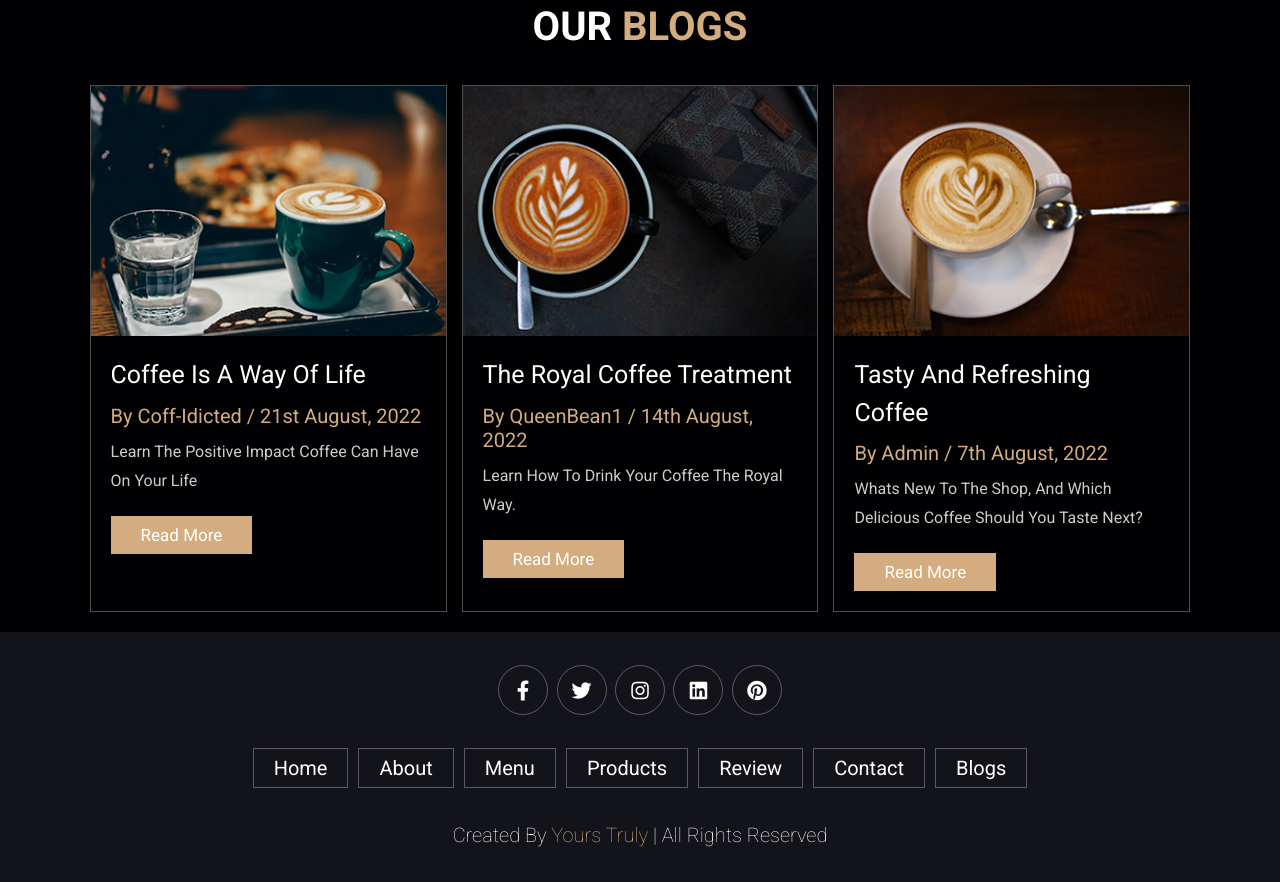
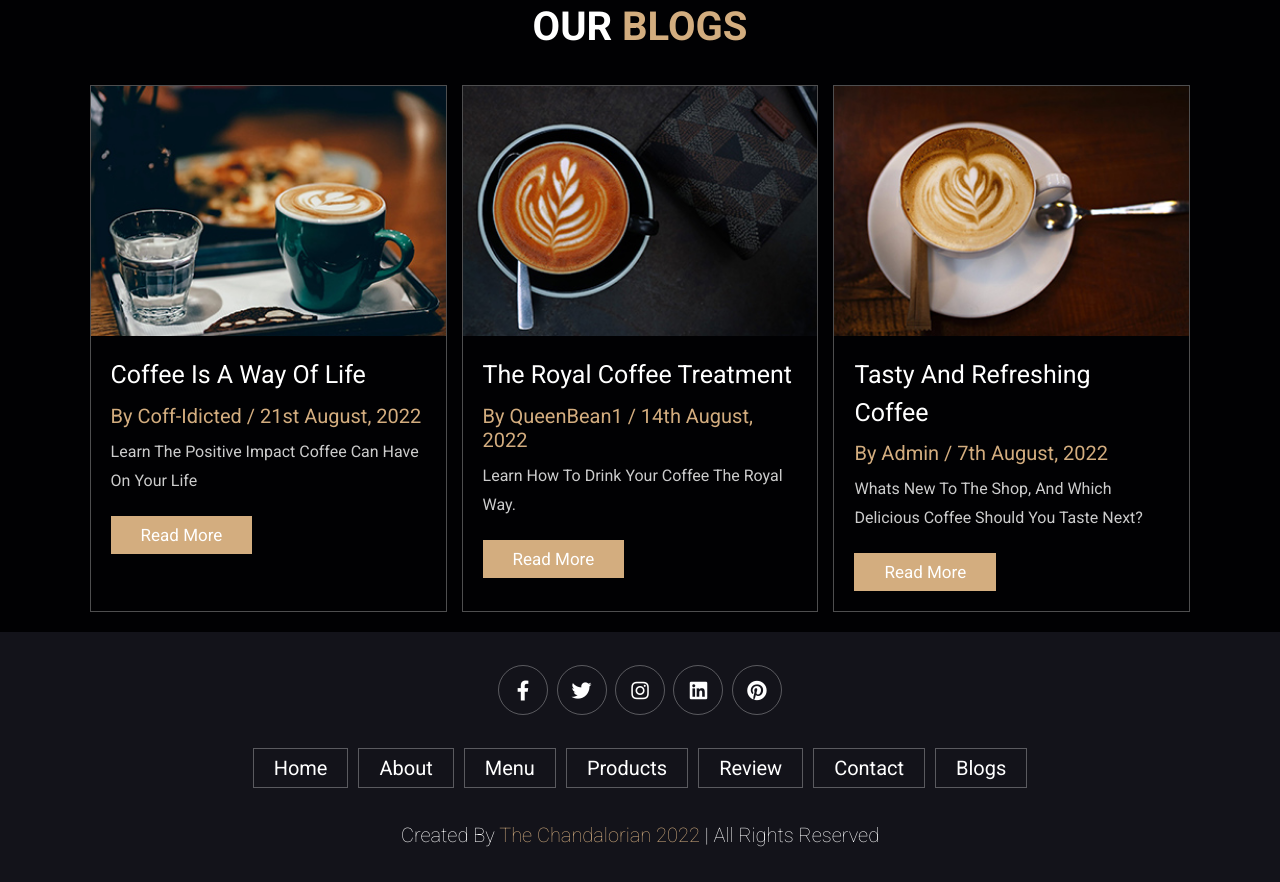
Before and after one commit to TheChandalorian/Coffee_Shop_Site, a plain HTML site: page index.html in a window 1280 px wide. Shown: the part 3933-4815 px from the top of the page. Drawn offline with Linux system fonts and the light colour scheme; files that its build step writes are made by us from their sources; files whose address does not match are found by name.

Commit message:
Update index.html

```diff
--- a/index.html
+++ b/index.html
@@ -421,7 +421,7 @@
         <a href="#">blogs</a>
     </div>
 
-    <div class="credit">created by <span>yours truly</span> | all rights reserved</div>
+    <div class="credit">created by <span>The Chandalorian 2022</span> | all rights reserved</div>
 
 </section>
 
```
